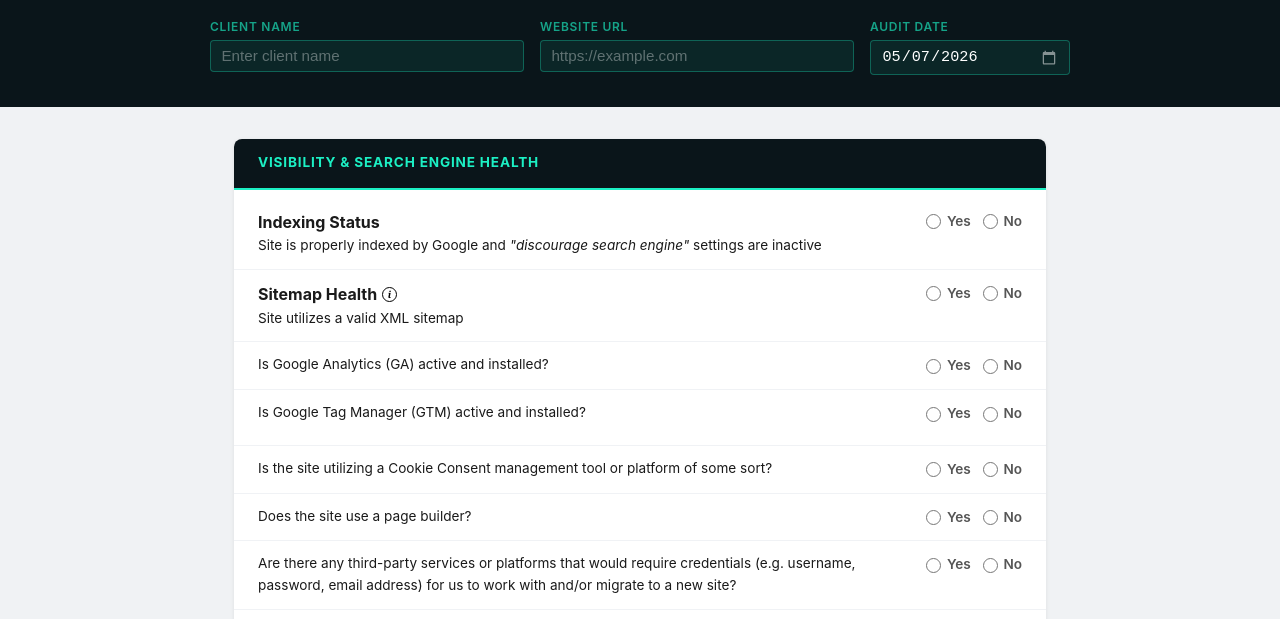
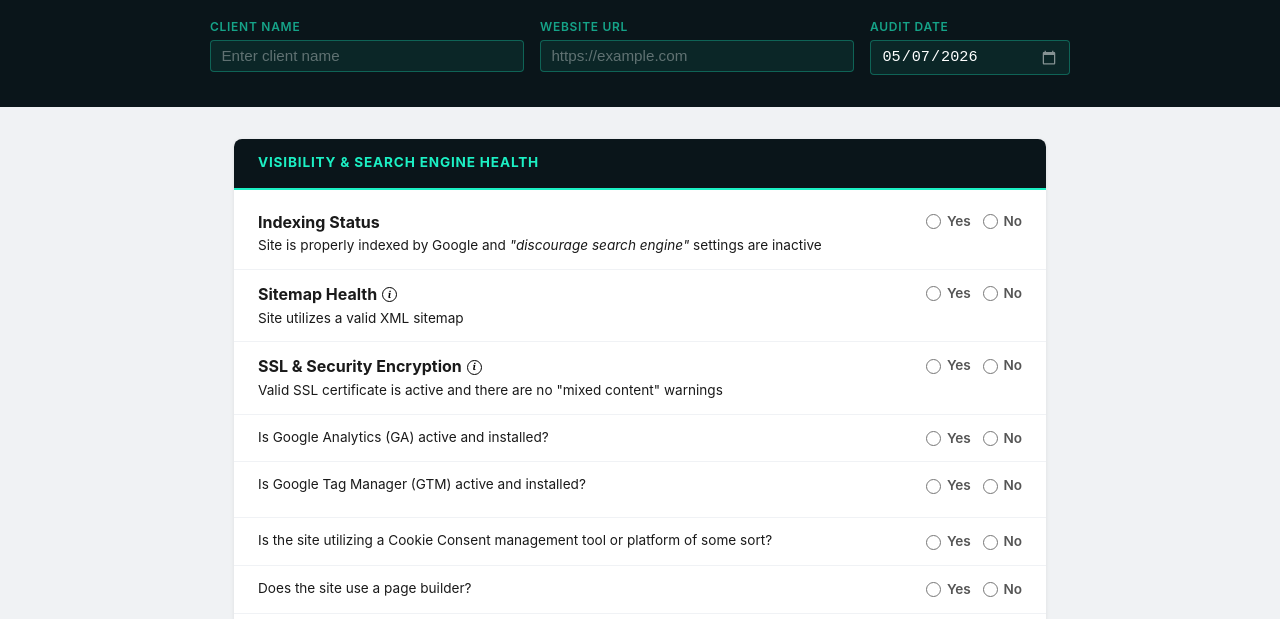
Before and after one commit to darkglobeinteractive/website-health-audit, a plain HTML site: page index.html in a window 1280 px wide. Shown: the part 112-731 px from the top of the page. Drawn offline with Linux system fonts and the light colour scheme.

Commit message:
SSL & Security Encryption: Adding new section

```diff
--- a/index.html
+++ b/index.html
@@ -69,6 +69,26 @@
             </div>
           </div>
           <div class="radio-reveal" id="sitemap-health-no-reveal">
+            <textarea class="notes" placeholder="Enter notes here..."></textarea>
+          </div>
+        </li>
+
+        <!-- SSL & Security Encryption -->
+        <li id="ssl-security">
+          <div class="item-row">
+            <span class="item-title"><strong>SSL &amp; Security Encryption <button class="info-btn" data-info="">i</button></strong> Valid SSL certificate is active and there are no "mixed content" warnings</span>
+            <div class="radio-group">
+              <div class="radio-option">
+                <input type="radio" id="ssl-security-yes" name="ssl-security" value="yes">
+                <label for="ssl-security-yes">Yes</label>
+              </div>
+              <div class="radio-option">
+                <input type="radio" id="ssl-security-no" name="ssl-security" value="no">
+                <label for="ssl-security-no">No</label>
+              </div>
+            </div>
+          </div>
+          <div class="radio-reveal" id="ssl-security-no-reveal">
             <textarea class="notes" placeholder="Enter notes here..."></textarea>
           </div>
         </li>
--- a/script.js
+++ b/script.js
@@ -44,6 +44,7 @@ window.addEventListener('beforeprint', function () {
 var RADIO_CONFIG = {
   'indexing-status': { reveals: { no: 'indexing-status-no-reveal' } },
   'sitemap-health': { reveals: { no: 'sitemap-health-no-reveal' } },
+  'ssl-security': { reveals: { no: 'ssl-security-no-reveal' } },
   'ga':             { reveals: { yes: 'ga-yes-reveal',               no: 'ga-no-reveal' } },
   'gtm': {
     reveals:  { yes: 'gtm-yes-reveal', no: 'gtm-no-reveal' },
```
